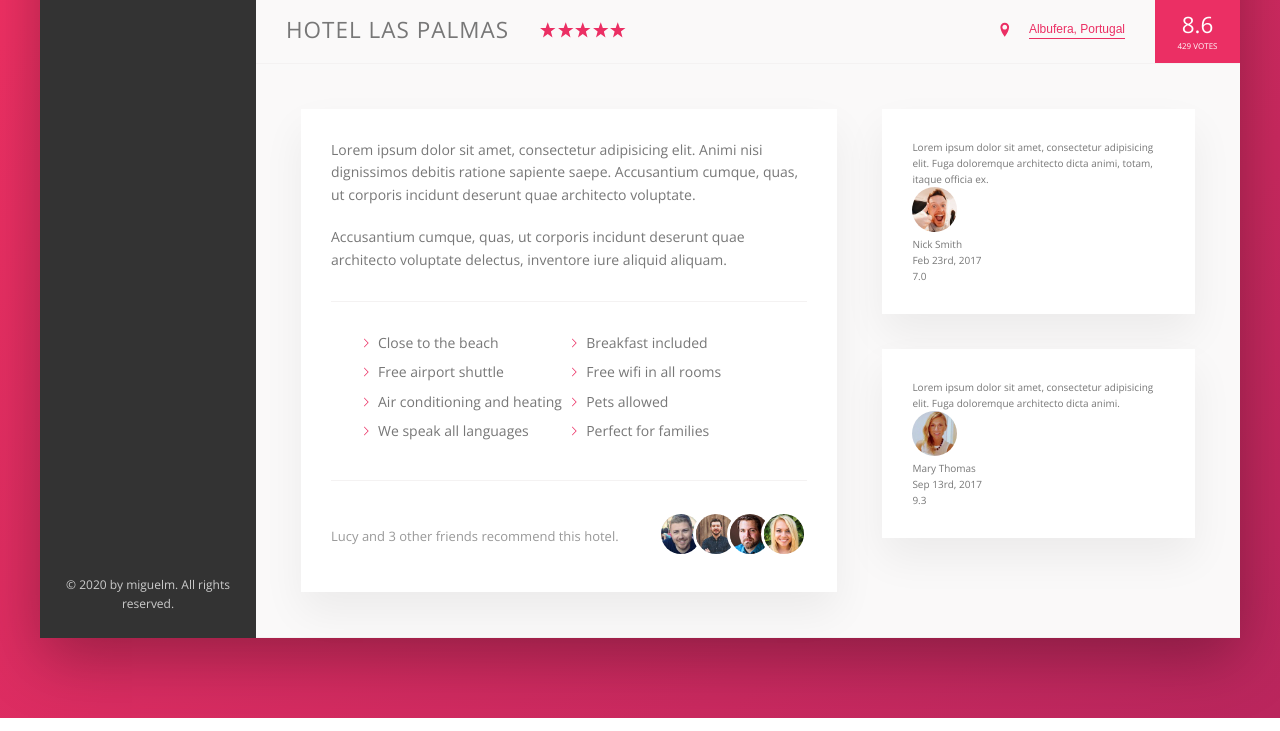
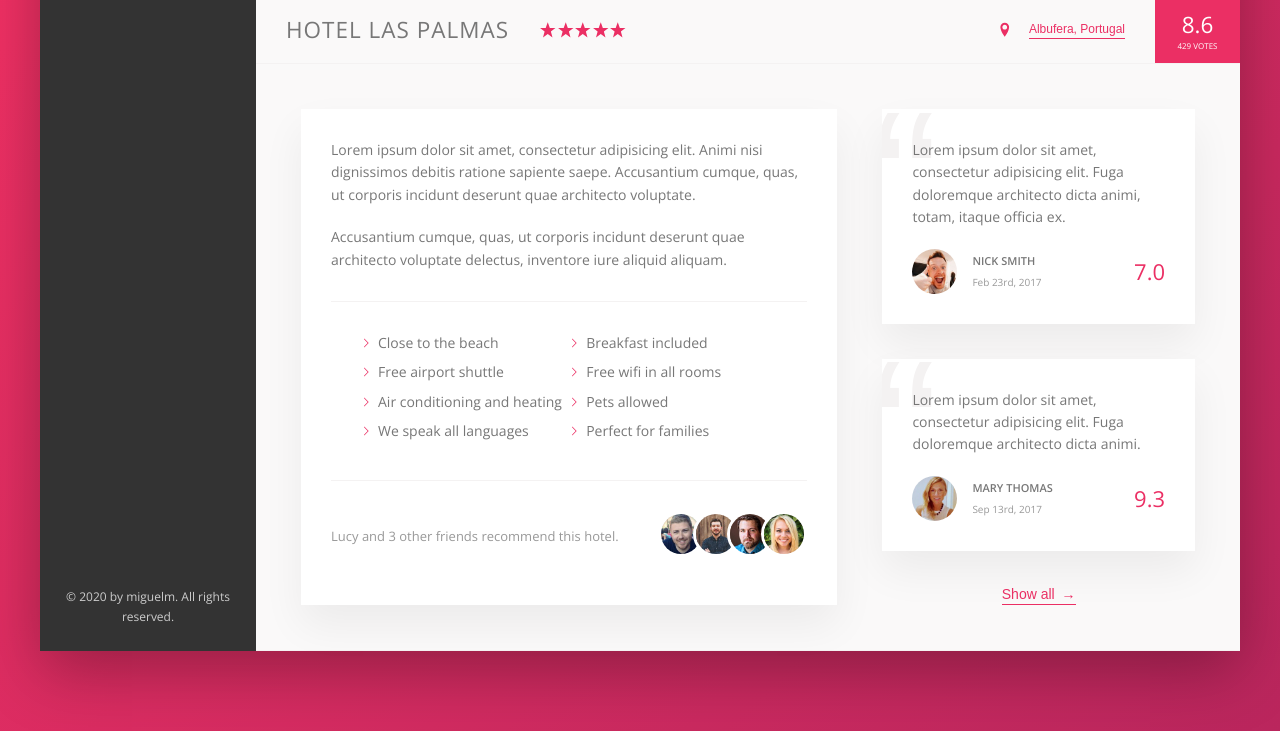
Before and after one commit to miguel-martin/trillo-project, a website: page index.html in a window 1280 px wide. Shown: the part 538-1269 px from the top of the page. Drawn offline with nearby package versions, Linux system fonts and the light colour scheme.

Commit message:
Styled the user reviews section

```diff
--- a/index.html
+++ b/index.html
@@ -192,6 +192,8 @@
                                 </figcaption>
                             </figure>
 
+                            <button class="btn-inline">Show all <span>&rarr;</span></button>
+
                         </div>
 
                     </div>
--- a/sass/_components.scss
+++ b/sass/_components.scss
@@ -294,9 +294,19 @@
     cursor: pointer;
     transition: all .2s;
 
+    & span {
+        margin-left: 3px;
+        transition: margin-left .2s;
+    }
+
     &:hover {
         color: var(--color-grey-dark-1);
+
+        span {
+            margin-left: 8px;
+        }
     }
+
 
     &:focus {
         outline: none;
@@ -411,34 +421,60 @@
     box-shadow: var(--shadow-light-1);
     padding: 3rem;
     margin-bottom: 3.5rem;
+    position: relative;
+    overflow: hidden;
 
     &__text {
-
+        margin-bottom: 2rem;
+        z-index: 10;
+        position: relative;
     }
 
     &__user {
-
+        display: flex;
+        align-items: center;
     }
 
     &__photo {
         height: 4.5rem;
         width: 4.5rem;
         border-radius: 50%;
+        margin-right: 1.5rem;
     }
 
     &__user-box {
-
+        margin-right: auto;
     }
 
     &__user-name {
-
+        font-size: 1.1rem;
+        font-weight: 600;
+        text-transform: uppercase;
+        margin-bottom: .4rem;
     }
 
     &__user-date {
-
+        font-size: 1rem;
+        color: var(--color-grey-dark-3);
     }
 
     &__rating {
+        color: var(--color-primary);
+        font-size: 2.2rem;
+        font-weight: 300;
+    }
+
+
+    &::before {
+        content: "\201C";
+        position: absolute;
+        top: -2.75rem;
+        left: -1rem;
+        font-size: 20rem;
+        color: var(--color-grey-light-2);
+        font-family: sans-serif;
+        line-height: 1;
+        z-index: 1;
 
     }
 
--- a/sass/_layout.scss
+++ b/sass/_layout.scss
@@ -42,6 +42,7 @@
 }
 
 .detail {
+    font-size: 1.4rem;
     display: flex;
     padding: 4.5rem;
     background-color: var(--color-grey-light-1);
@@ -49,7 +50,6 @@
 }
 
 .description {
-    font-size: 1.4rem;
     background-color:#fff;
     box-shadow: var(--shadow-light-1);
     padding: 3rem;
@@ -62,5 +62,8 @@
 .user-reviews {
     //background-color: yellowgreen; // dev
     flex: 1;
-    font-size: 1.4;
+
+    display: flex;
+    flex-direction: column;
+    align-items: center;
 }
```
Also changed, not shown: css/style.css.
